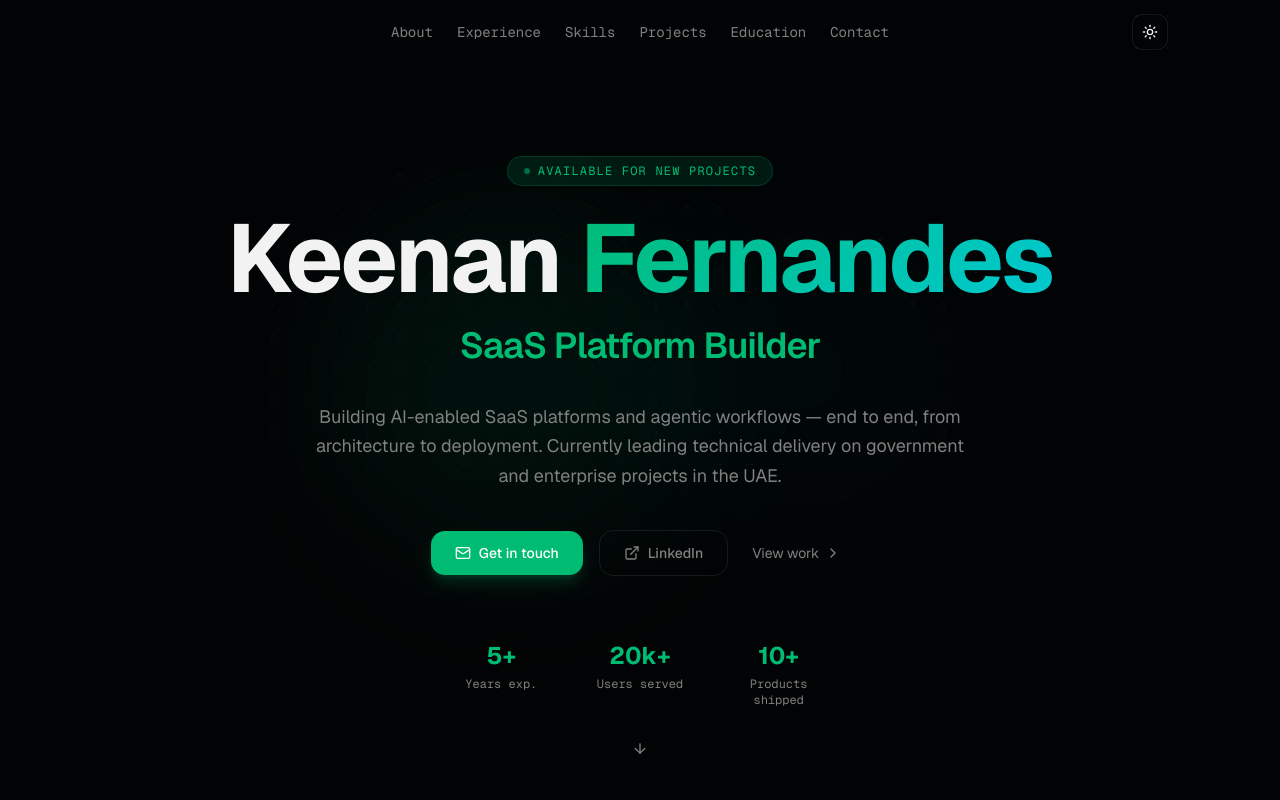
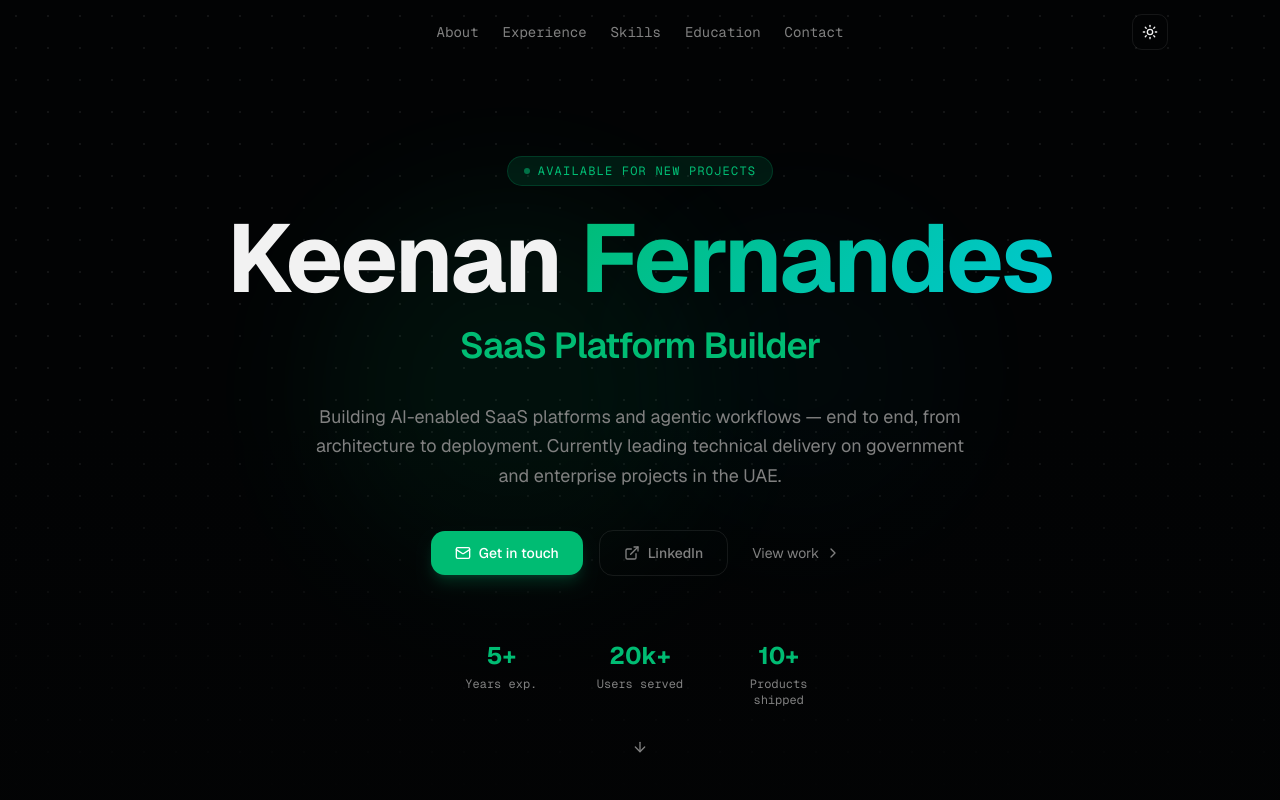
Before and after one commit to KeenanFernandes2000/portfoliowebsite, a Next.js app: page / in a window 1280 px wide. Shown: the top 800 px of the page. Built offline with nearby package versions, Linux system fonts and the light colour scheme.

Commit message:
hide projects section

```diff
--- a/app/page.tsx
+++ b/app/page.tsx
@@ -3,7 +3,6 @@ import { Hero } from "@/components/sections/hero";
 import { About } from "@/components/sections/about";
 import { Experience } from "@/components/sections/experience";
 import { Skills } from "@/components/sections/skills";
-import { Projects } from "@/components/sections/projects";
 import { Education } from "@/components/sections/education";
 import { Contact } from "@/components/sections/contact";
 import { Footer } from "@/components/footer";
@@ -17,7 +16,6 @@ export default function Home() {
         <About />
         <Experience />
         <Skills />
-        <Projects />
         <Education />
         <Contact />
       </main>
--- a/components/nav.tsx
+++ b/components/nav.tsx
@@ -10,7 +10,6 @@ const navLinks = [
   { label: "About", href: "#about" },
   { label: "Experience", href: "#experience" },
   { label: "Skills", href: "#skills" },
-  { label: "Projects", href: "#projects" },
   { label: "Education", href: "#education" },
   { label: "Contact", href: "#contact" },
 ];
```
